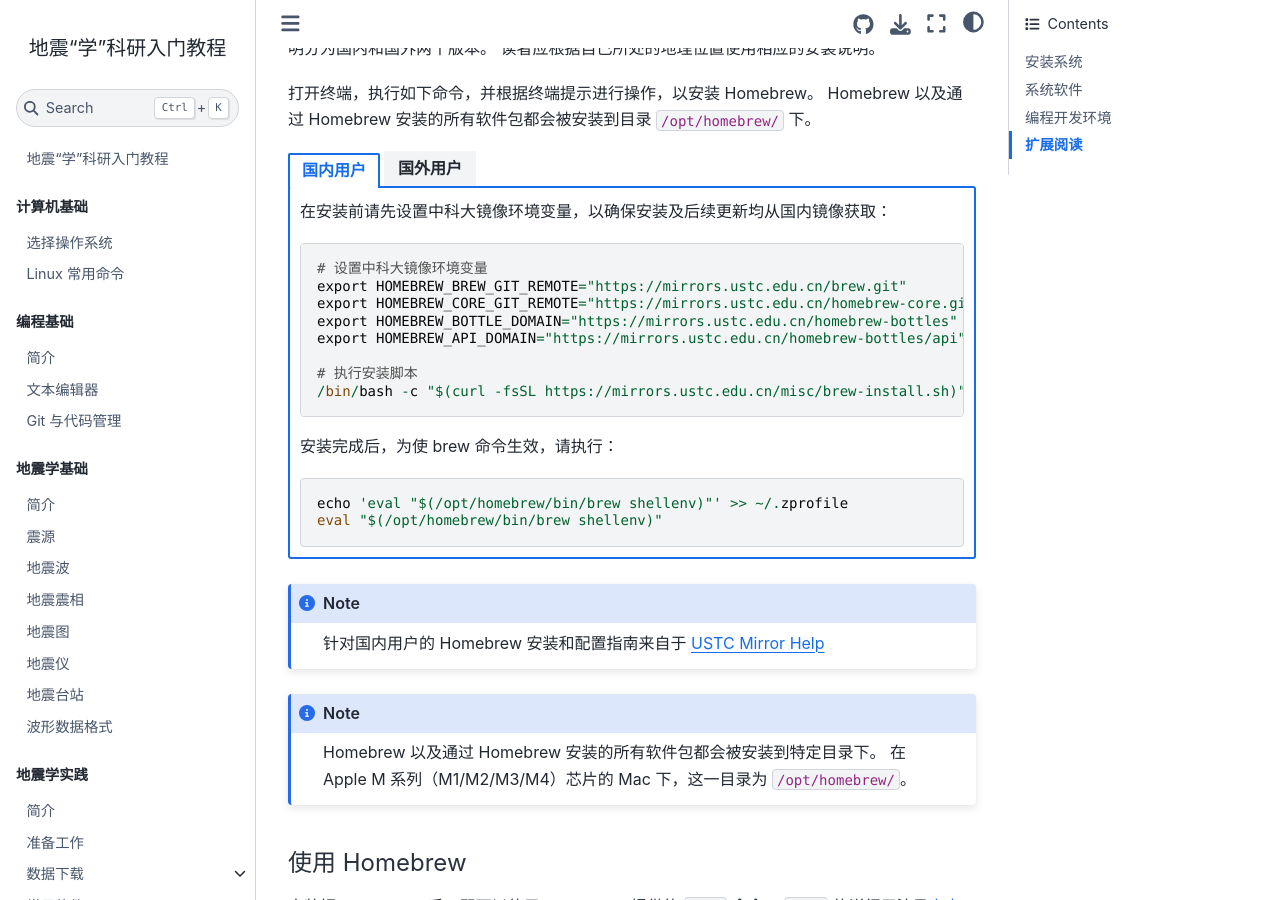
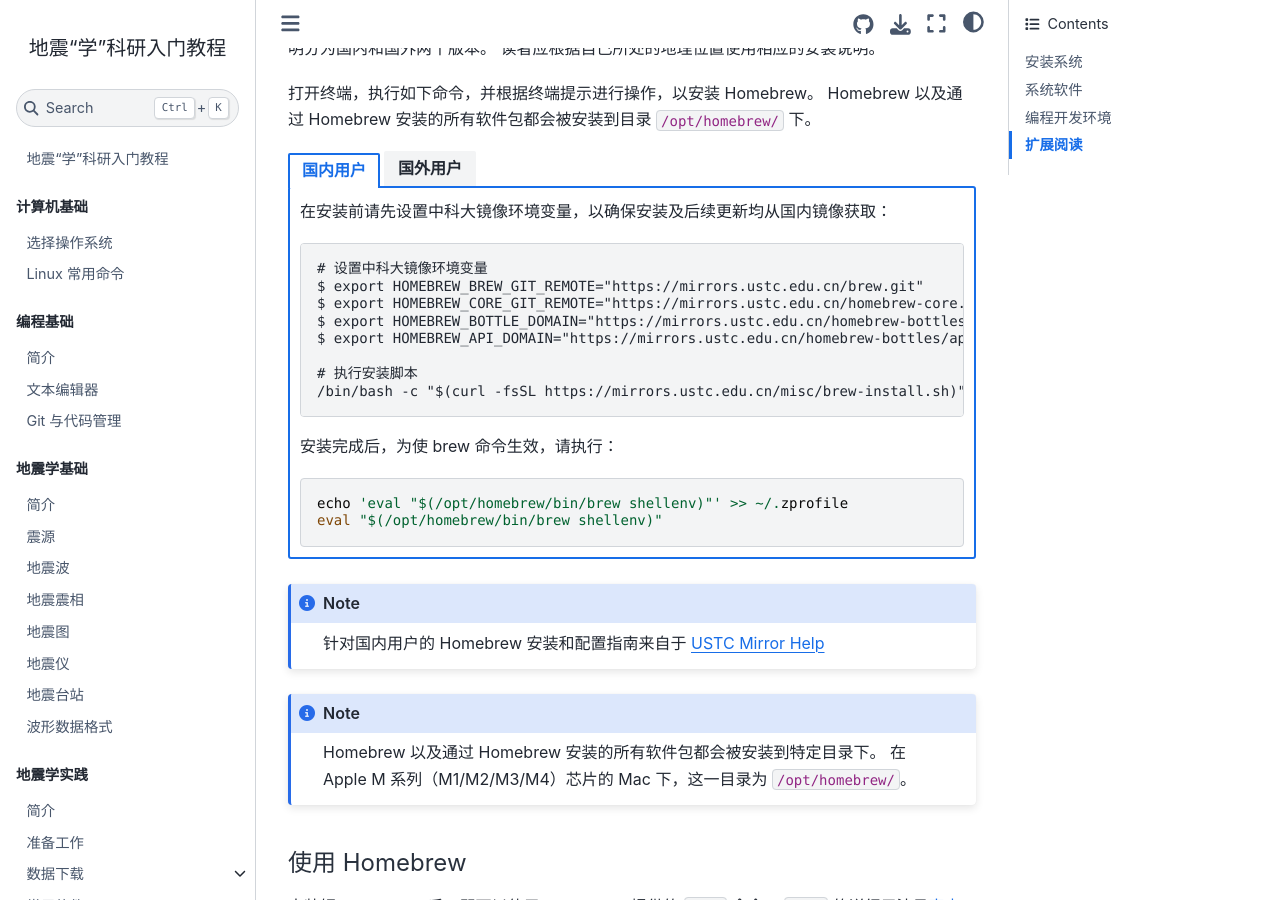
Before and after one commit to seismo-learn/seismology101, a Jupyter Book: the page built from source/computer/macos-setup.md, in a window 1280 px wide and 900 px high, scrolled down 1653 px. Built offline with Jupyter Book 1.0.4 settings and Sphinx 7.4.7 and the Sphinx Book theme 1.1.4, drawn with Linux system fonts in a browser that asks for light colours; pages that are not in the unit, such as notebooks, are missing from menus.

````diff
--- a/source/computer/macos-setup.md
+++ b/source/computer/macos-setup.md
@@ -70,10 +70,10 @@ Homebrew 以及通过 Homebrew 安装的所有软件包都会被安装到目录
 在安装前请先设置中科大镜像环境变量，以确保安装及后续更新均从国内镜像获取：
 ```
 # 设置中科大镜像环境变量
-export HOMEBREW_BREW_GIT_REMOTE="https://mirrors.ustc.edu.cn/brew.git"
-export HOMEBREW_CORE_GIT_REMOTE="https://mirrors.ustc.edu.cn/homebrew-core.git"
-export HOMEBREW_BOTTLE_DOMAIN="https://mirrors.ustc.edu.cn/homebrew-bottles"
-export HOMEBREW_API_DOMAIN="https://mirrors.ustc.edu.cn/homebrew-bottles/api"
+$ export HOMEBREW_BREW_GIT_REMOTE="https://mirrors.ustc.edu.cn/brew.git"
+$ export HOMEBREW_CORE_GIT_REMOTE="https://mirrors.ustc.edu.cn/homebrew-core.git"
+$ export HOMEBREW_BOTTLE_DOMAIN="https://mirrors.ustc.edu.cn/homebrew-bottles"
+$ export HOMEBREW_API_DOMAIN="https://mirrors.ustc.edu.cn/homebrew-bottles/api"
 
 # 执行安装脚本
 /bin/bash -c "$(curl -fsSL https://mirrors.ustc.edu.cn/misc/brew-install.sh)"
````
